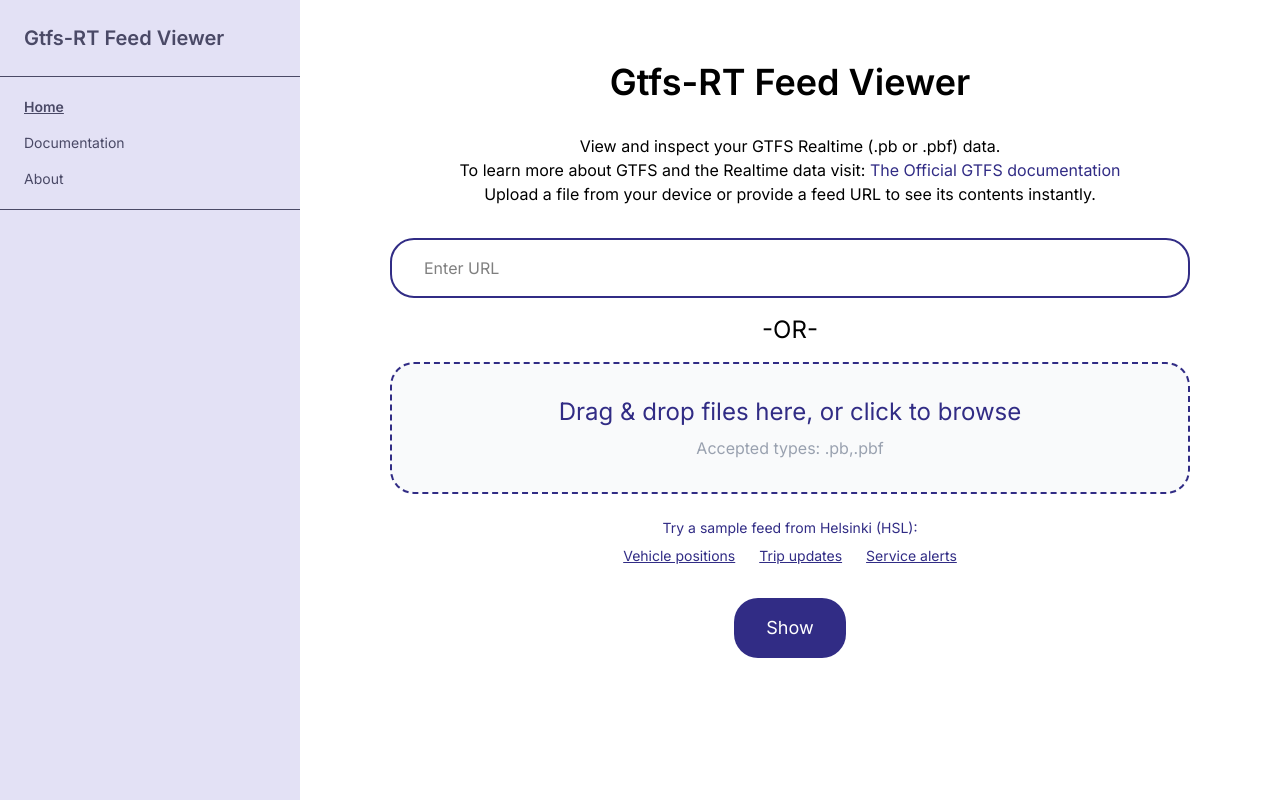
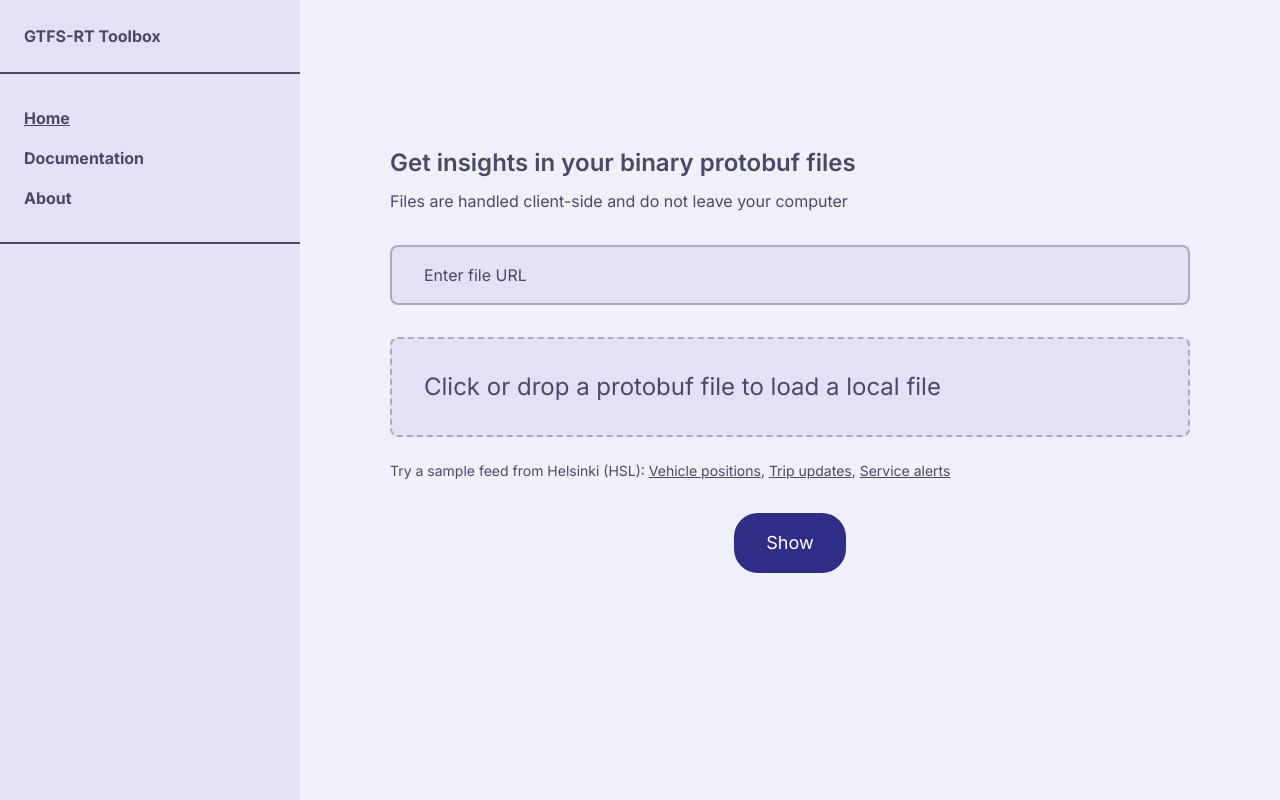
Before and after one commit to sofievd/gtfs-rt-feed-viewer, a Vue app: page /#/ in a window 1280 px wide. Built offline with nearby package versions, Linux system fonts and the light colour scheme.

Commit message:
Update homepage

```diff
--- a/src/App.vue
+++ b/src/App.vue
@@ -1,5 +1,5 @@
 <template>
-  <div class="flex min-h-screen font-sans">
+  <div class="flex min-h-screen bg-[#F0F0FA] font-sans">
     <SidePanel @home="resetFeed" />
     <div class="min-w-0 flex-1">
       <header v-if="loadedFile" class="sticky top-0 z-50 bg-white">
--- a/src/components/FeedPicker.vue
+++ b/src/components/FeedPicker.vue
@@ -12,8 +12,9 @@
       <input
           type="text"
           v-model="fileUrl"
-          placeholder="Enter URL"
-          class="flex-1 min-w-0 w-full px-8 py-4 border border-indigo-900 border-2 rounded-3xl"
+          aria-label="File URL"
+          placeholder="Enter file URL"
+          class="flex-1 min-w-0 w-full px-8 py-4 border-2 border-black/24 bg-[#E3E1F5] rounded-lg text-left text-[#4A4966] placeholder:text-[#4A4966]"
       />
 
     </div>
@@ -21,11 +22,13 @@
       {{ statusMessageUrl || (fileUrl ? "Please enter a URL to download the .pb or .pbf file." : "") }}
     </div>
 
-    <div class="text-2xl py-4 text-center">-OR-</div>
-
     <div
-        class="border-2 border-dashed border-indigo-900 rounded-3xl p-8 text-center cursor-pointer transition-colors"
-        :class="isDragging ? 'border-blue-500 bg-indigo-50' : 'border-gray-300 bg-gray-50'"
+        class="mt-8 border-2 border-dashed border-black/24 rounded-lg p-8 text-left text-[#4A4966] cursor-pointer transition-colors focus-visible:outline-2 focus-visible:outline-offset-2 focus-visible:outline-indigo-900"
+        :class="isDragging ? 'bg-indigo-100' : 'bg-[#E3E1F5]'"
+        role="button"
+        tabindex="0"
+        @keydown.enter.prevent="triggerFileInput"
+        @keydown.space.prevent="triggerFileInput"
         @dragover.prevent="onDragOver"
         @dragleave.prevent="onDragLeave"
         @drop.prevent="onDrop"
@@ -42,18 +45,13 @@
       />
 
       <!-- Instructions -->
-      <p class="text-indigo-900 mb-2 text-2xl">
-        {{ isDragging ? 'Drop the files here…' : 'Drag & drop files here, or click to browse' }}
-      </p>
-
-      <!-- Optional file type hint -->
-      <p v-if="accept" class="text-md text-gray-400">
-        Accepted types: {{ accept }}
+      <p class="text-2xl">
+        {{ isDragging ? 'Drop the files here…' : 'Click or drop a protobuf file to load a local file' }}
       </p>
 
       <!-- Show selected files -->
-      <div v-if="fileName" class="mt-4 text-lg text-indigo-900 flex justify-center gap-2">
-           <DocumentIcon class="text-indigo-900 size-6 float-center"/>
+      <div v-if="fileName" class="mt-4 text-lg flex gap-2">
+           <DocumentIcon class="size-6"/>
         {{ fileName }}
       </div>
       <div v-else>
@@ -61,15 +59,13 @@
       </div>
     </div>
 
-    <div class="mt-6 text-center text-sm text-indigo-900">
-      <p class="mb-2">Try a sample feed from Helsinki (HSL):</p>
-      <div class="flex flex-wrap justify-center gap-x-6 gap-y-2">
-        <a v-for="example in examples" :key="example.path"
+    <div class="mt-6 text-left text-sm text-[#4A4966]">
+      <span>Try a sample feed from Helsinki (HSL): </span>
+        <template v-for="(example, index) in examples" :key="example.path"><span v-if="index">, </span><a
            :href="exampleBaseUrl + 'hsl-' + example.path + '.pb'"
            :aria-disabled="isLoading"
            class="underline hover:text-indigo-700 focus-visible:outline-2 focus-visible:outline-indigo-900"
-           @click.prevent="loadExample(example.path)">{{ example.label }}</a>
-      </div>
+           @click.prevent="loadExample(example.path)">{{ example.label }}</a></template>
     </div>
 
     <div class="text-center p-8">
--- a/src/components/GtfsViewer.vue
+++ b/src/components/GtfsViewer.vue
@@ -2,11 +2,9 @@
     <div class="flex flex-col items-center">
       <section class="flex w-full flex-col items-center min-h-[calc(100vh-5rem)] px-4">
       <div class="flex-1"></div>
-      <h1 class="text-4xl my-8 font-semibold text-center">Gtfs-RT Feed Viewer</h1>
-      <div class="mb-8 text-center">
-        <p> View and inspect your GTFS Realtime (.pb or .pbf) data. </p>
-        <p> To learn more about GTFS and the Realtime data visit: <a href="https://gtfs.org/" target="_blank" class="text-indigo-900">The  Official GTFS documentation</a></p>
-        <p> Upload a file from your device or provide a feed URL to see its contents instantly. </p>
+      <div class="w-full max-w-[800px] text-left text-[#4A4966]">
+        <h1 class="mt-8 mb-[10px] text-2xl font-semibold">Get insights in your binary protobuf files</h1>
+        <p class="mb-8">Files are handled client-side and do not leave your computer</p>
       </div>
       <FeedPicker class="w-full max-w-[800px]" @file-buffer="handleUint8Array"/>
       <p v-if="decodeError" role="alert" class="mb-4 text-red-700">{{ decodeError }}</p>
--- a/src/components/SidePanel.vue
+++ b/src/components/SidePanel.vue
@@ -1,13 +1,13 @@
 <template>
   <aside class="sticky top-0 h-screen w-[300px] shrink-0 overflow-y-auto bg-[#E3E1F5] text-[#4A4966]">
-    <RouterLink to="/" class="block px-6 py-6 text-xl font-semibold" @click.prevent="$emit('home')">Gtfs-RT Feed Viewer</RouterLink>
-    <hr class="border-t border-[#4A4966]" />
-    <nav aria-label="Site navigation" class="flex flex-col items-start gap-4 px-6 py-5 text-sm">
-      <RouterLink to="/" class="hover:underline" exact-active-class="font-semibold underline" @click.prevent="$emit('home')">Home</RouterLink>
-      <RouterLink to="/documentation" class="hover:underline" exact-active-class="font-semibold underline">Documentation</RouterLink>
-      <RouterLink to="/about" class="hover:underline" exact-active-class="font-semibold underline">About</RouterLink>
+    <RouterLink to="/" class="block px-6 py-6 text-base font-bold" @click.prevent="$emit('home')">GTFS-RT Toolbox</RouterLink>
+    <hr class="border-t-2 border-[#4A4966]" />
+    <nav aria-label="Site navigation" class="flex flex-col items-start gap-4 px-6 py-8 text-base font-bold">
+      <RouterLink to="/" class="hover:underline" exact-active-class="underline" @click.prevent="$emit('home')">Home</RouterLink>
+      <RouterLink to="/documentation" class="hover:underline" exact-active-class="underline">Documentation</RouterLink>
+      <RouterLink to="/about" class="hover:underline" exact-active-class="underline">About</RouterLink>
     </nav>
-    <hr class="border-t border-[#4A4966]" />
+    <hr class="border-t-2 border-[#4A4966]" />
   </aside>
 </template>
 
```
